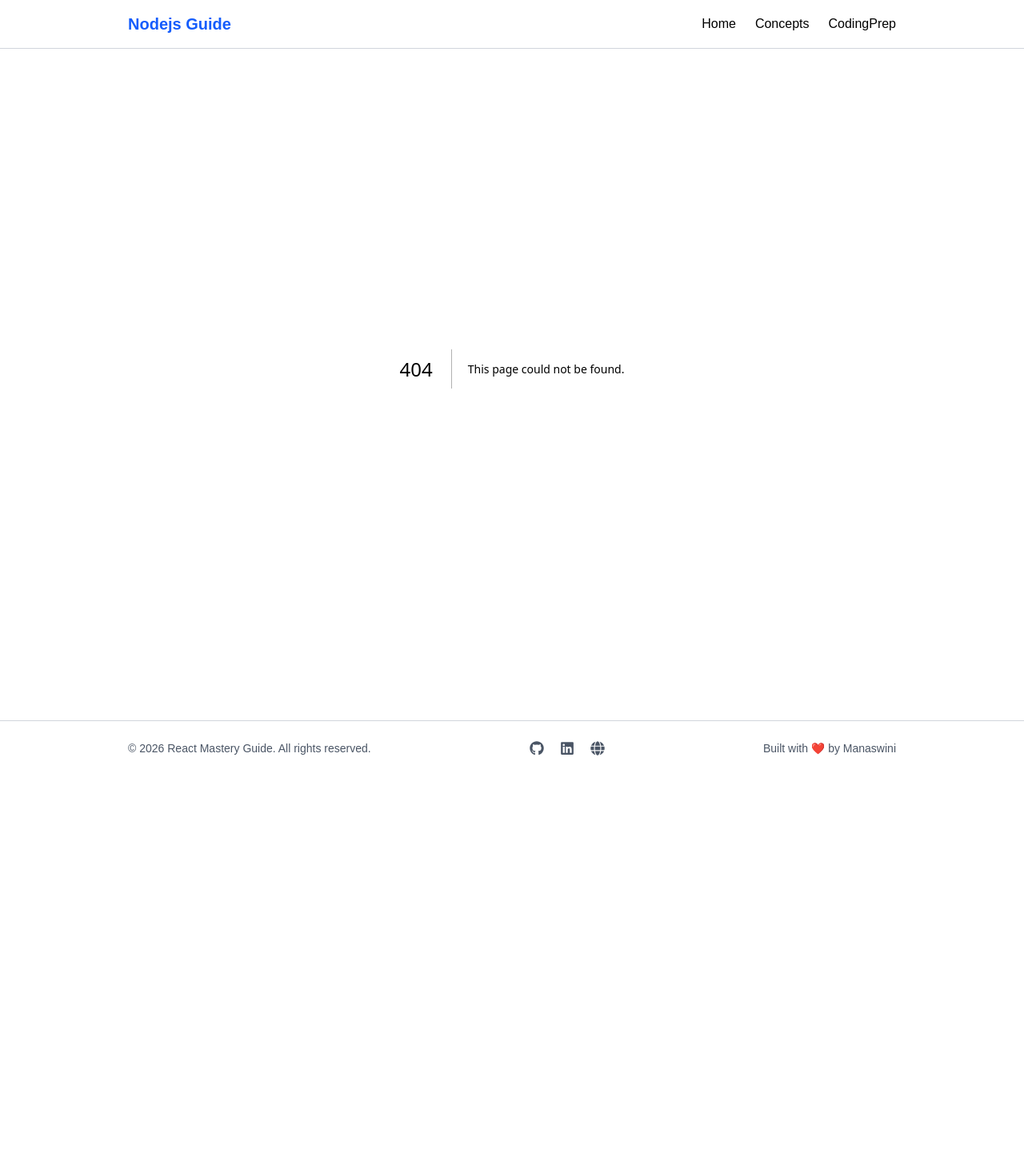
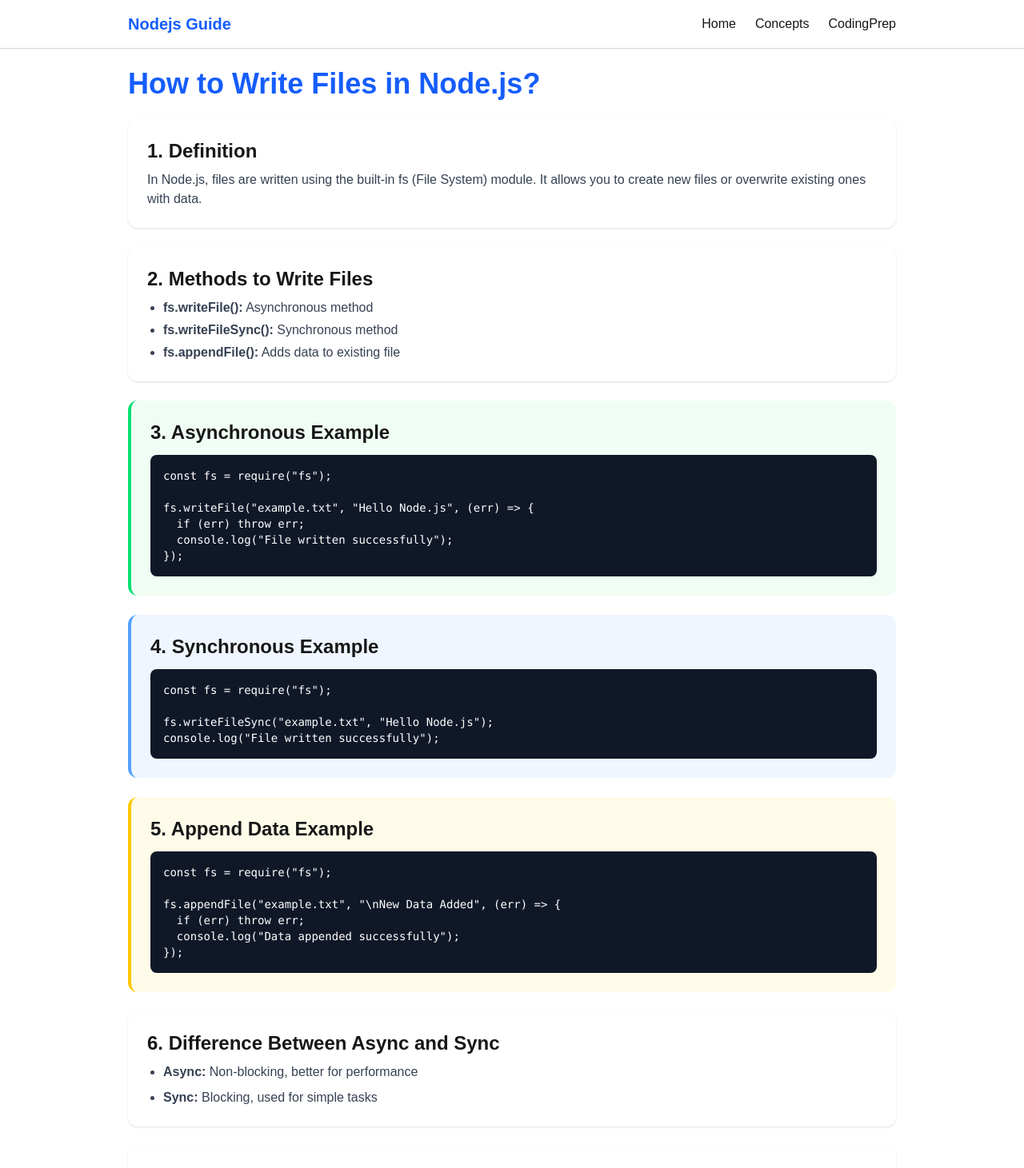
Before and after one commit to Monisasmal/NodeJS-Concepts, a Next.js app: page /concepts/HowToWriteFiles in a window 1280 px wide. Before the commit this address had no page. Shown: the top 1461 px of the page at 80% size. Before the commit the page ends 970 px from the top, so only its background shows below. Built offline with nearby package versions, Linux system fonts and the light colour scheme.

Commit message:
first commit

```diff
--- /dev/null
+++ b/src/app/concepts/HowToWriteFiles/page.tsx
@@ -0,0 +1,104 @@
+export default function HowToWriteFiles() {
+  return (
+    <div className="w-full max-w-5xl mx-auto px-4 sm:px-6 lg:px-8 py-6">
+
+      <h1 className="text-2xl sm:text-3xl md:text-4xl font-bold text-blue-600 mb-6">
+        How to Write Files in Node.js?
+      </h1>
+
+      {/* Definition */}
+      <section className="mb-6 bg-white shadow-sm rounded-xl p-4 sm:p-6">
+        <h2 className="text-lg sm:text-xl md:text-2xl font-semibold mb-2">
+          1. Definition
+        </h2>
+        <p className="text-sm sm:text-base text-gray-700">
+          In Node.js, files are written using the built-in fs (File System)
+          module. It allows you to create new files or overwrite existing ones
+          with data.
+        </p>
+      </section>
+
+      {/* Methods */}
+      <section className="mb-6 bg-white shadow-sm rounded-xl p-4 sm:p-6">
+        <h2 className="text-lg sm:text-xl md:text-2xl font-semibold mb-2">
+          2. Methods to Write Files
+        </h2>
+        <ul className="list-disc ml-5 text-sm sm:text-base text-gray-700 space-y-1">
+          <li><b>fs.writeFile():</b> Asynchronous method</li>
+          <li><b>fs.writeFileSync():</b> Synchronous method</li>
+          <li><b>fs.appendFile():</b> Adds data to existing file</li>
+        </ul>
+      </section>
+
+      {/* Async Example */}
+      <section className="mb-6 bg-green-50 border-l-4 border-green-400 rounded-xl p-4 sm:p-6">
+        <h2 className="text-lg sm:text-xl md:text-2xl font-semibold mb-3">
+          3. Asynchronous Example
+        </h2>
+
+        <pre className="bg-gray-900 text-white p-3 sm:p-4 rounded-lg overflow-x-auto text-xs sm:text-sm">
+{`const fs = require("fs");
+
+fs.writeFile("example.txt", "Hello Node.js", (err) => {
+  if (err) throw err;
+  console.log("File written successfully");
+});`}
+        </pre>
+      </section>
+
+      {/* Sync Example */}
+      <section className="mb-6 bg-blue-50 border-l-4 border-blue-400 rounded-xl p-4 sm:p-6">
+        <h2 className="text-lg sm:text-xl md:text-2xl font-semibold mb-3">
+          4. Synchronous Example
+        </h2>
+
+        <pre className="bg-gray-900 text-white p-3 sm:p-4 rounded-lg overflow-x-auto text-xs sm:text-sm">
+{`const fs = require("fs");
+
+fs.writeFileSync("example.txt", "Hello Node.js");
+console.log("File written successfully");`}
+        </pre>
+      </section>
+
+      {/* Append Example */}
+      <section className="mb-6 bg-yellow-50 border-l-4 border-yellow-400 rounded-xl p-4 sm:p-6">
+        <h2 className="text-lg sm:text-xl md:text-2xl font-semibold mb-3">
+          5. Append Data Example
+        </h2>
+
+        <pre className="bg-gray-900 text-white p-3 sm:p-4 rounded-lg overflow-x-auto text-xs sm:text-sm">
+{`const fs = require("fs");
+
+fs.appendFile("example.txt", "\\nNew Data Added", (err) => {
+  if (err) throw err;
+  console.log("Data appended successfully");
+});`}
+        </pre>
+      </section>
+
+      {/* Differences */}
+      <section className="mb-6 bg-white shadow-sm rounded-xl p-4 sm:p-6">
+        <h2 className="text-lg sm:text-xl md:text-2xl font-semibold mb-2">
+          6. Difference Between Async and Sync
+        </h2>
+        <ul className="list-disc ml-5 text-sm sm:text-base text-gray-700 space-y-2">
+          <li><b>Async:</b> Non-blocking, better for performance</li>
+          <li><b>Sync:</b> Blocking, used for simple tasks</li>
+        </ul>
+      </section>
+
+      {/* Advantages */}
+      <section className="mb-6 bg-white shadow-sm rounded-xl p-4 sm:p-6">
+        <h2 className="text-lg sm:text-xl md:text-2xl font-semibold mb-2">
+          7. Advantages
+        </h2>
+        <ul className="list-disc ml-5 text-sm sm:text-base text-gray-700 space-y-1">
+          <li>Easy file creation and modification</li>
+          <li>Supports asynchronous operations</li>
+          <li>Built-in module (no installation needed)</li>
+        </ul>
+      </section>
+
+    </div>
+  );
+}
--- a/src/app/concepts/page.tsx
+++ b/src/app/concepts/page.tsx
@@ -22,6 +22,7 @@ const concept = [
      {name: "What are Module Export Vs Export?", path:"/concepts/ModuleExportsVsExports"},
      {name: "Difference between require and import?", path:"/concepts/RequireVsImport"},
      {name: "How to Read Files in Node.js??", path:"/concepts/HowToReadFiles"},
+     {name: "How to Write Files in Node.js??", path:"/concepts/HowToWriteFiles"},
 ];
 
 export default function Concepts(){
```
